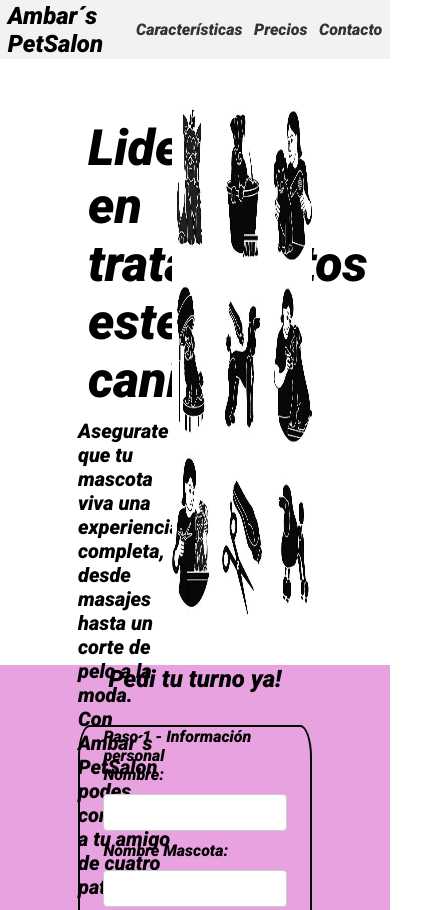
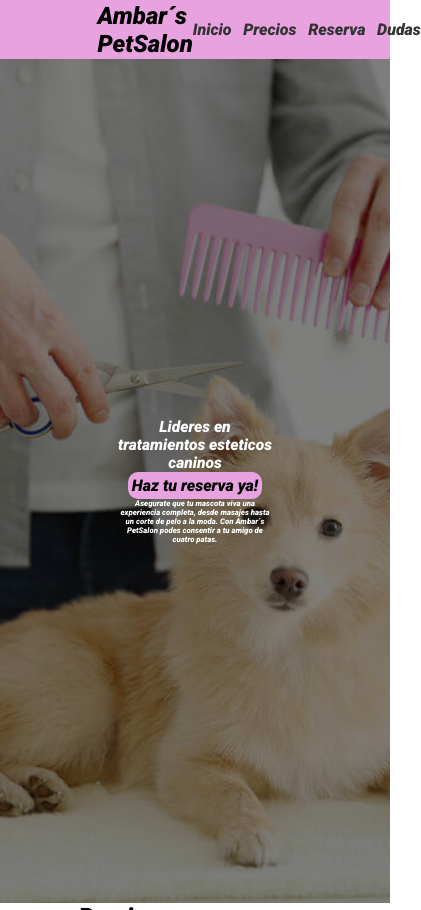
Before and after one commit to ElioMolas23/TrabajoPr-cticoIntegrador, a plain HTML site: page index.html in a window 390 px wide. Shown: the top 910 px of the page, 421 px wide, since content can reach past the window. Drawn offline with Linux system fonts and the light colour scheme.

Commit message:
cambiando inicio y un poco de responsive

```diff
--- a/css/style.css
+++ b/css/style.css
@@ -4,6 +4,7 @@
   box-sizing: border-box;/* propiedad para que el borde de las cajas se aplique contenidas */
   margin: 0;/* no deja espacio entre el bborde de la pagina y el contenido de la misma */
   padding: 0;
+  scroll-behavior: smooth;/* desplaza mejor el scroll */
   animation-name: left-to-right;
   animation-duration: 2s;
 }
@@ -19,13 +20,17 @@
 
 }
 
+
+
 nav {
-  background-color: #f2f2f2; /* color de fondo */
+  background-color:rgb(231, 162, 223) ; /* color de fondo */
   height: 7vh; /* altura del nav */
   display: flex; /* flexbox para los elementos de lista */
   justify-content: space-between; /* espacio entre los elementos */
   align-items: center; /* centrar verticalmente */
-  padding: 0 2vw; /* padding horizontal */
+  padding: 0 25vw; /* padding horizontal */
+  width: 100%;
+
 }
 
 nav ul {
@@ -51,27 +56,50 @@ nav a:hover {
 
 
 
-.descripcion{
-  display: flex;
-  height: 60vh;
-  margin: 50px 0px;
-  padding: 0 20%
-}
-.text{
-  width: 40%;
-}
-.descripcion img {
-  max-width: 60%;
-  height: auto;
+.inicio{
+  background-image: url(../img/cute-dog-spitz-at-groomer-salon-1-1.jpg);
+  background-repeat: no-repeat;
+  background-size: cover;
+  background-position: center;
+  background-attachment: fixed;
 }
 
-.feature {
-  padding: 10px;
-  font-size: 50px;
+.opacidad-imagen{
+  background-color: rgba(0, 0, 0, 0.5);
+  width: 100%;
+  min-height: 100vh;
+  display: flex;
+  justify-content: center;
+  align-items: center;
+  text-align: center;
 }
 
-.slogan{
-  font-size: 20px;
+.text{
+  max-width: 40%;
+  margin-left: auto;
+  margin-right: auto;
+}
+
+.text h2{
+  font-size: 4vw;
+  color: white;
+}
+.text p{
+  font-size: 2vw;
+  color: white;
+}
+.btn{
+  display: inline-block;
+  background-color: rgb(231, 162, 223);
+  color: black;
+  padding: 1vw;
+  text-align: center;
+  border-radius: 10px;
+  text-decoration: none;
+}
+.btn:hover {
+  color: #fff; /* cambio de color al pasar el mouse */
+  background-color: #333; /* cambio de color de fondo al pasar el mouse */
 }
 
 .precio{
@@ -99,17 +127,14 @@ nav a:hover {
 
 .turno{
   background-color: rgb(231, 162, 223);
-  padding: 0 20% 2em;
+  padding: 2em 25% 2em;
+
 }
-.turno h2{
-  display: flex;
-  justify-content: center;
-}
+
  .turno form {
-  padding: 0 10%;
+  padding: 0 20%;
   border: 2px solid black;
   border-radius: 5%;
-  margin-top: 2em;
 }
 
  fieldset {
--- a/index.html
+++ b/index.html
@@ -12,23 +12,34 @@
       <nav>
         <h1>Ambar´s PetSalon</h1>
         <ul>
-          <li><a href="#caracteristicas">Características</a></li>
+          <li><a href="#inicio">Inicio</a></li>
           <li><a href="#precios">Precios</a></li>
-          <li><a href="#contacto">Contacto</a></li>
+          <li><a href="#turno">Reserva</a></li>
+          <li><a href="#preguntas">Dudas</a></li>
         </ul>
       </nav>
     </header>
     <main>
-      <section class="descripcion">
-        <section class="text">
-          <h2  class="feature">Lideres en tratamientos esteticos caninos</h2>
-          <p class="slogan">Asegurate que tu mascota viva una experiencia completa, desde masajes hasta un corte de pelo a la moda. Con Ambar´s PetSalon podes consentir a tu amigo de cuatro patas.</p>
-        </section>
-        <img src="./img/istockphoto-165491759-612x612.jpg" alt="caniche toy super limpito">
+      <section class="inicio" id="inicio">
+        <div class="opacidad-imagen">
+          <div class="text">
+            <h2 >Lideres en tratamientos esteticos caninos</h2>
+            <a href="#turno" class="btn">Haz tu reserva ya!</a>
+            <p >Asegurate que tu mascota viva una experiencia completa, desde masajes hasta un corte de pelo a la moda. Con Ambar´s PetSalon podes consentir a tu amigo de cuatro patas.
+          </p>
+          </div>
+        </div>
       </section>
-      <section class="turno">
-        <h2>Pedi tu turno ya!</h2>
-        <form id="formulario">
+      <section class="precio" id="precios">
+        <h2>Precios</h2>
+        <div class="tipo-de-precios">
+          <div class="prom">baño</div>
+          <div class="prom">baño+corte</div>
+          <div class="prom">servicio completo</div>
+        </div>
+      </section>
+      <section class="turno" id="turno">
+        <form id="formulario" class="formulario">
           <fieldset>
             <legend>Paso 1 - Información personal</legend>
             <label for="nombre">Nombre:</label>
@@ -56,13 +67,8 @@
           </fieldset>
         </form>
       </section>
-      <section class="precio" id="precios">
-        <h2>Precios</h2>
-        <div class="tipo-de-precios">
-          <div class="prom">baño</div>
-          <div class="prom">baño+corte</div>
-          <div class="prom">servicio completo</div>
-        </div>
+      <section class="Preguntas" id="preguntas">
+        <h2>Preguntas frecuentes</h2>
       </section>
   </main>
   <footer>
```
Also changed, not shown: img/cute-dog-spitz-at-groomer-salon-1-1.jpg (added), img/estetica-canina.jpg (added).
